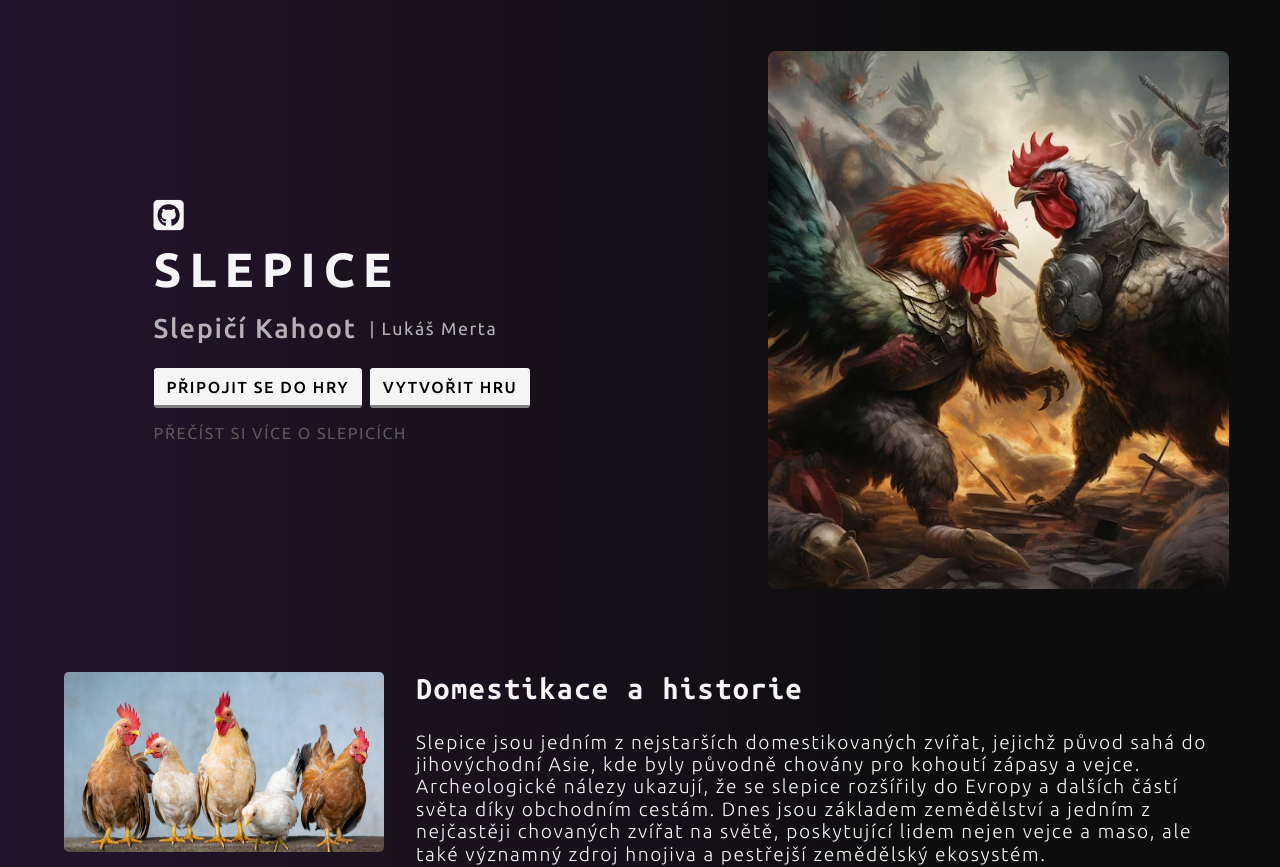
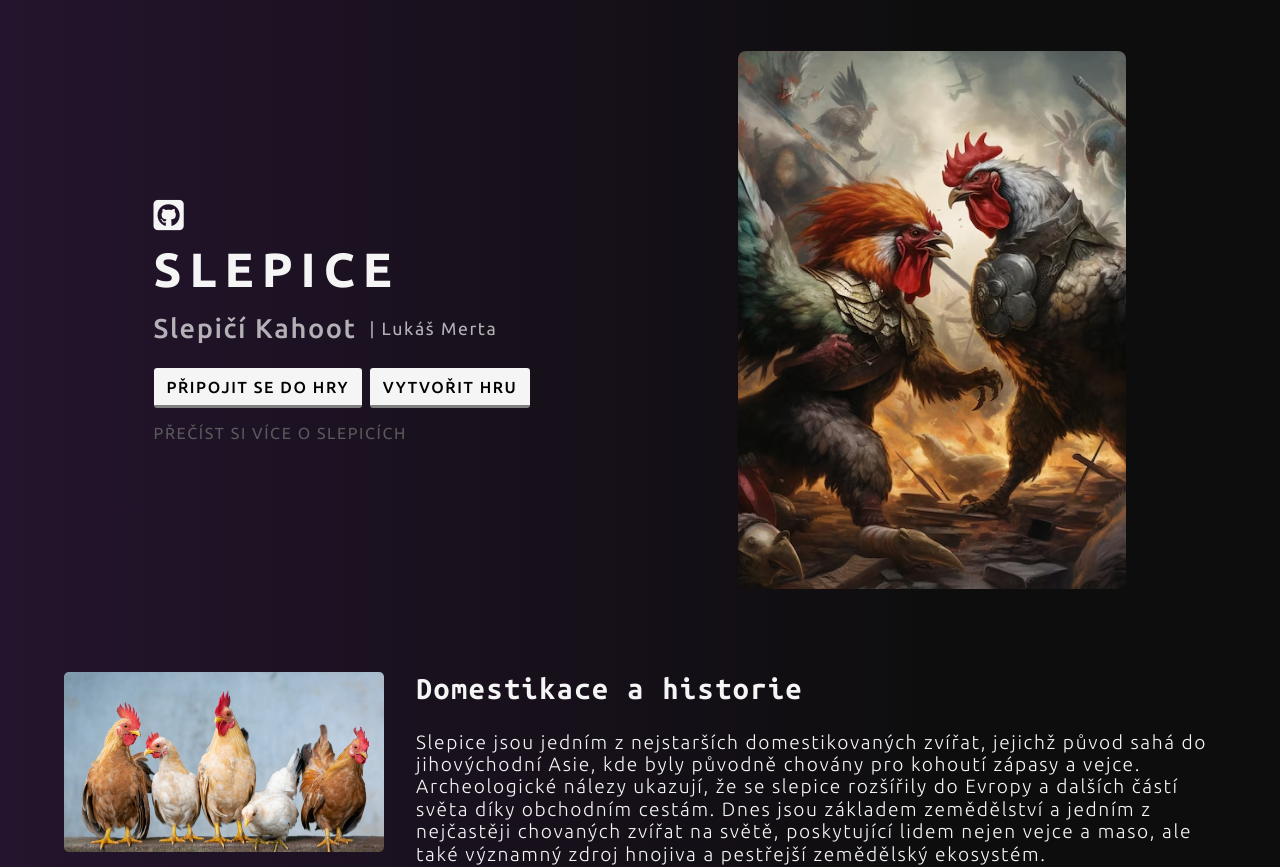
Before and after one commit to l-merta/tws-chicken-kahoot, a React (Vite) app in the folder client/: page / in a window 1280 px wide. Shown: the top 867 px of the page. Built offline with nearby package versions, Linux system fonts and the light colour scheme; no server answers.

Commit message:
Main page padding bug fix

```diff
--- a/client/src/styles/main.css
+++ b/client/src/styles/main.css
@@ -110,6 +110,7 @@ main .s2 {
   width: 80%;
   height: 100%;
   padding: 4vw;
+  padding-right: 12vw;
 }
 main .s2 img {
   width: calc(100% - 0vw);
--- a/client/src/styles/main.scss
+++ b/client/src/styles/main.scss
@@ -112,6 +112,7 @@ main {
         width: 80%;
         height: 100%;
         padding: 4vw;
+        padding-right: 12vw;
 
         img {
             width: calc(100% - 0vw);
```
Also changed, not shown: 1 other file (tests, documents, lock files or other folders).
